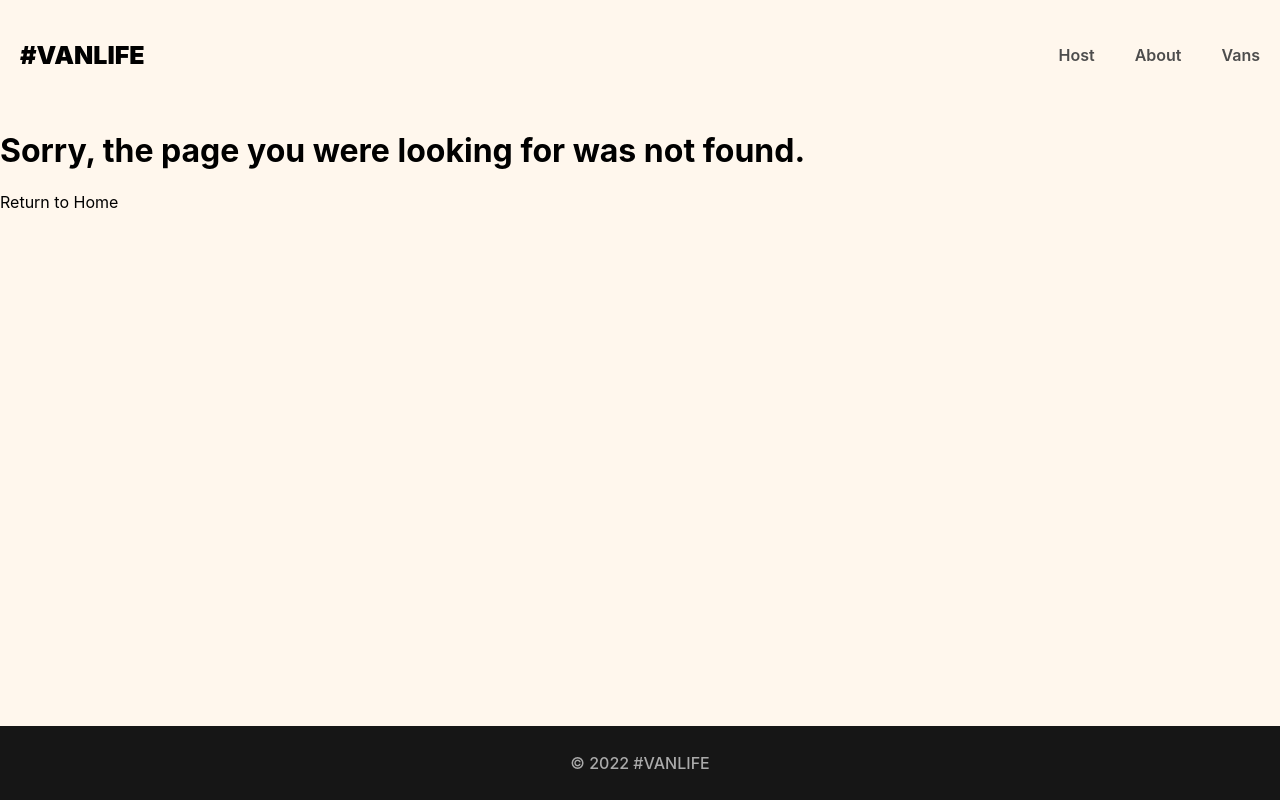
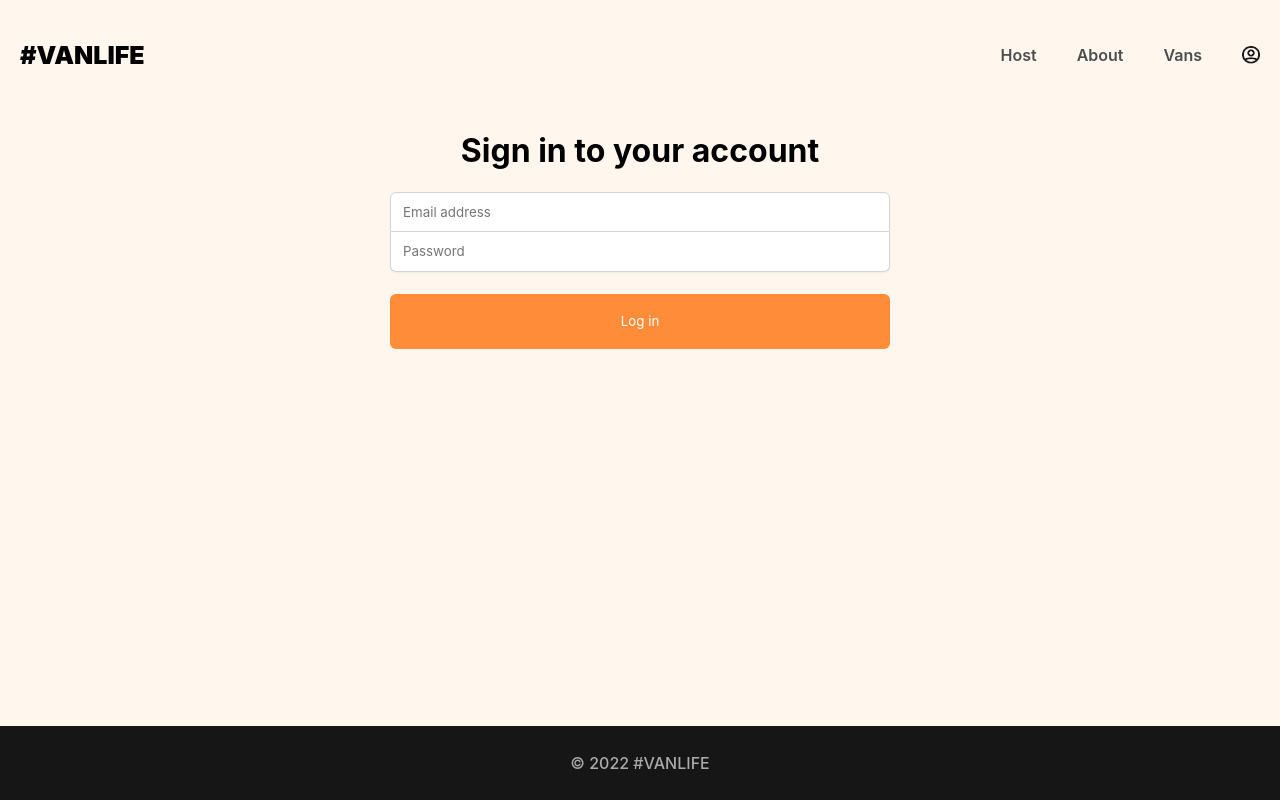
Before and after one commit to Tundoor/CS20240188_WFO2407_GroupC_Thandolwethu-Mbokazi_DJS08, a React (Vite) app: page /login in a window 1280 px wide. Before the commit this address had no page. Built offline with nearby package versions, Linux system fonts and the light colour scheme; what miragejs would draw is missing.

Commit message:
Added error handling and login page

```diff
--- a/Comps/header.jsx
+++ b/Comps/header.jsx
@@ -1,6 +1,6 @@
 import React from "react"
 import { Link, NavLink } from "react-router-dom"
-
+import imageUrl from "../assets/images/avatar-icon.png"
 function Header() {
     return (
         <header>
@@ -17,6 +17,12 @@
                 <NavLink to="/vans" className={({isActive}) => isActive ? "active-link" : null}>
                 Vans
                 </NavLink>
+                <Link to="login" className="login-link">
+                    <img
+                        src={imageUrl}
+                        className="login-icon"
+                    />
+                </Link>
 
             </nav>
         </header>
--- /dev/null
+++ b/api.js
@@ -0,0 +1,12 @@
+export async function getVans() {
+    const res = await fetch("/api/vans")
+    if (!res.ok) {
+        throw {
+            message: "Failed to fetch vans",
+            statusText: res.statusText,
+            status: res.status
+        }
+    }
+    const data = await res.json()
+    return data.vans
+}
--- /dev/null
+++ b/pages/Login.jsx
@@ -0,0 +1,43 @@
+import React from "react"
+import { useNavigate } from "react-router-dom"
+
+export default function Login() {
+    const [loginFormData, setLoginFormData] = React.useState({ email: "", password: "" })
+
+    function handleSubmit(e) {
+        e.preventDefault()
+        console.log(loginFormData)
+    }
+
+    function handleChange(e) {
+        const { name, value } = e.target
+        setLoginFormData(prev => ({
+            ...prev,
+            [name]: value
+        }))
+    }
+
+    return (
+        <div className="login-container">
+            <h1>Sign in to your account</h1>
+            <form onSubmit={handleSubmit} className="login-form">
+                <input
+                    name="email"
+                    onChange={handleChange}
+                    type="email"
+                    placeholder="Email address"
+                    value={loginFormData.email}
+                />
+                <input
+                    name="password"
+                    onChange={handleChange}
+                    type="password"
+                    placeholder="Password"
+                    value={loginFormData.password}
+                />
+                <button>Log in</button>
+            </form>
+        </div>
+    )
+
+}
--- a/pages/vans/Vans.jsx
+++ b/pages/vans/Vans.jsx
@@ -1,23 +1,33 @@
 import React from "react"
 import { Link, useSearchParams } from "react-router-dom";
+import { getVans } from "../../api"
 
 function Vans () {
     const [vans, setVans]  = React.useState([]);
     const [searchParams, setSearchParams] = useSearchParams()
+    const [loading, setLoading] = React.useState(false)
+    const [error, setError] = React.useState(null)
 
     const typeFilter = searchParams.get("type")
     console.log(typeFilter)
 
 
 
-    React.useEffect(
-        () => {
-          fetch("/api/vans")
-           .then((res) => res.json())
-           .then(data => setVans(data.vans))
+    React.useEffect(() => {
+        async function loadVans() {
+            setLoading(true)
+            try {
+                const data = await getVans()
+                setVans(data)
+            } catch (err) {
+                setError(err)
+            } finally {
+                setLoading(false)
+            }
         }
-    , []
-    )
+
+        loadVans()
+    }, [])
 
     const displayedVans = typeFilter
     ? vans.filter(van => van.type === typeFilter)
@@ -49,6 +59,12 @@
         })
     }
 
+    if (loading) {
+        return <h1>Loading...</h1>
+    }
+    if (error) {
+        return <h1>There was an error: {error.message}</h1>
+    }
 
     return (
         <div className="van-list-container">
--- a/server.js
+++ b/server.js
@@ -18,6 +18,7 @@
     routes() {
         this.namespace = "api"
         this.logging = false
+        this.timing = 2000
 
         this.get("/vans", (schema, request) => {
             return schema.vans.all()
--- a/src/App.jsx
+++ b/src/App.jsx
@@ -14,6 +14,7 @@
 import HostVanPricing from "../pages/Hosts/HostVanPricing"
 import HostVanPhotos from "../pages/Hosts/HostVanPhotos"
 import NotFound from "../pages/NotFound.jsx"
+import Login from "../pages/Login"
 import "../server.js"
 
 function App() {
@@ -27,6 +28,10 @@
           <Route path="about" element={<About />} />
           <Route path="vans" element={<Vans />} />
             <Route path="vans/:id" element={<VanDetail />} />
+            <Route
+            path="login"
+            element={<Login />}
+          />
 
           <Route path="host" element={<HostLayout />}>
            <Route index element={<Dashboard />} />
```
Also changed, not shown: assets/images/avatar-icon.png (added).
